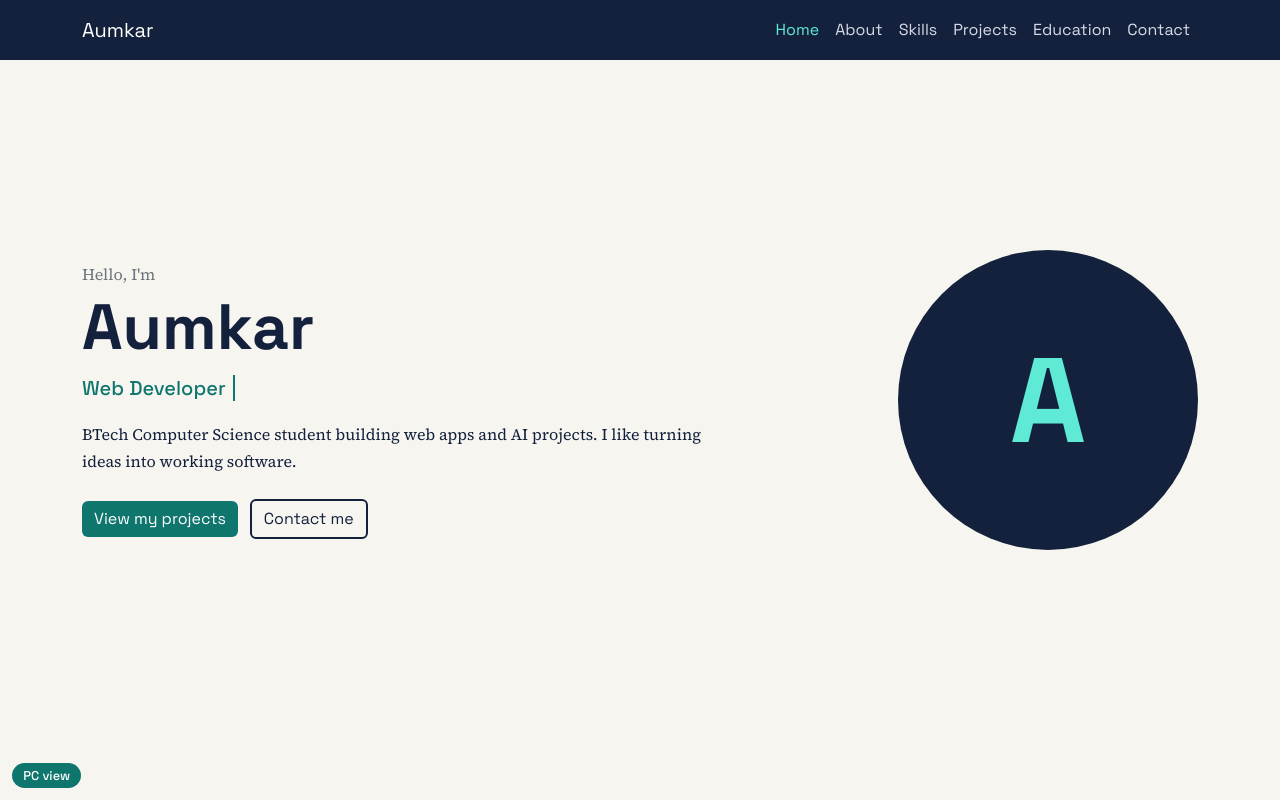
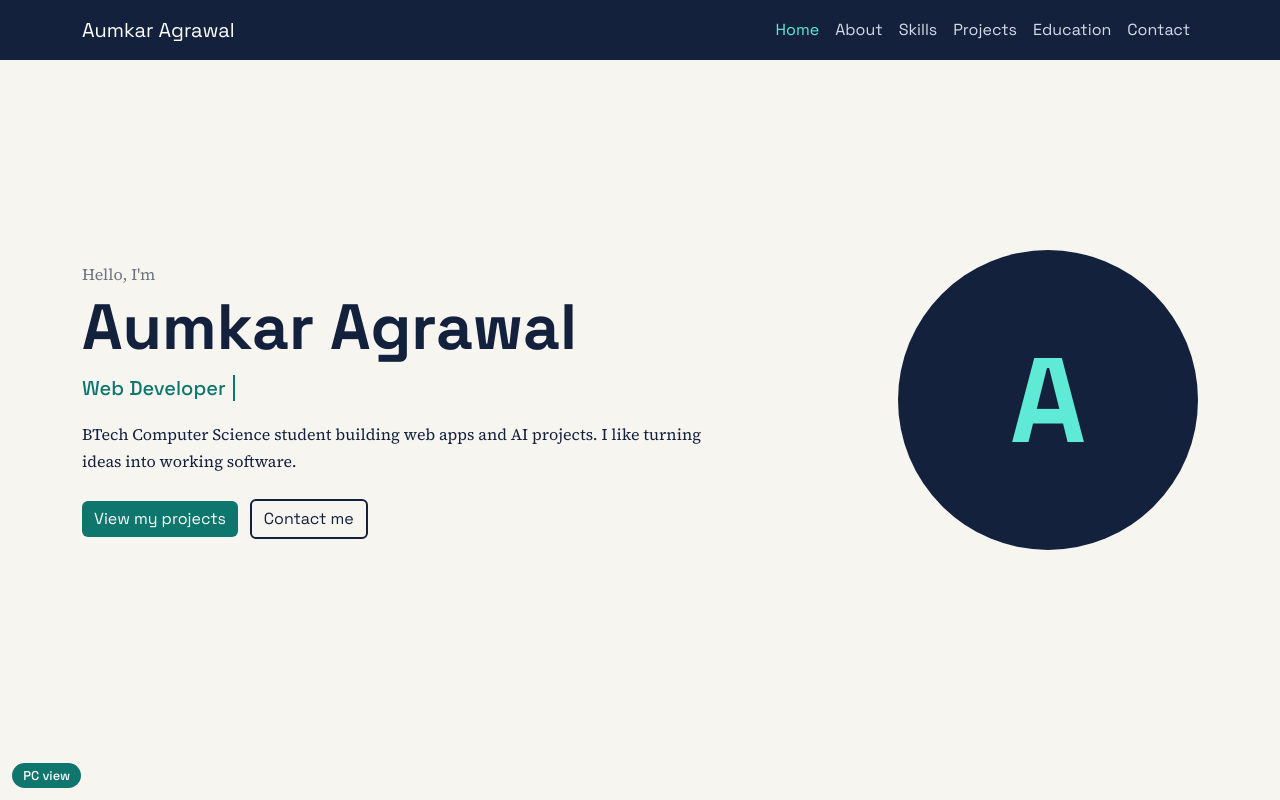
Before and after one commit to Aumkaragrawal02/WebProject, a plain HTML site: page index.html in a window 1280 px wide. Shown: the top 800 px of the page. Drawn offline with nearby package versions, Linux system fonts and the light colour scheme.

Commit message:
Update navbar and hero name to full name

```diff
--- a/index.html
+++ b/index.html
@@ -82,7 +82,7 @@
 <!-- NAVBAR -->
 <nav class="navbar navbar-expand-md navbar-dark fixed-top">
   <div class="container">
-    <a class="navbar-brand" href="#home">Aumkar</a>
+    <a class="navbar-brand" href="#home">Aumkar Agrawal</a>
     <button class="navbar-toggler" type="button" data-bs-toggle="collapse" data-bs-target="#menu" aria-label="Toggle navigation">
       <span class="navbar-toggler-icon"></span>
     </button>
@@ -105,7 +105,7 @@
     <div class="row align-items-center g-4">
       <div class="col-12 col-lg-7 order-2 order-lg-1">
         <p class="mb-1 text-secondary">Hello, I'm</p>
-        <h1 class="hero-name">Aumkar</h1>
+        <h1 class="hero-name">Aumkar Agrawal</h1>
         <p class="role"><span id="typed"></span><span class="cursor">&nbsp;</span></p>
         <p class="mb-4">BTech Computer Science student building web apps and AI projects. I like turning ideas into working software.</p>
         <a href="#projects" class="btn btn-accent me-md-2">View my projects</a>
```
